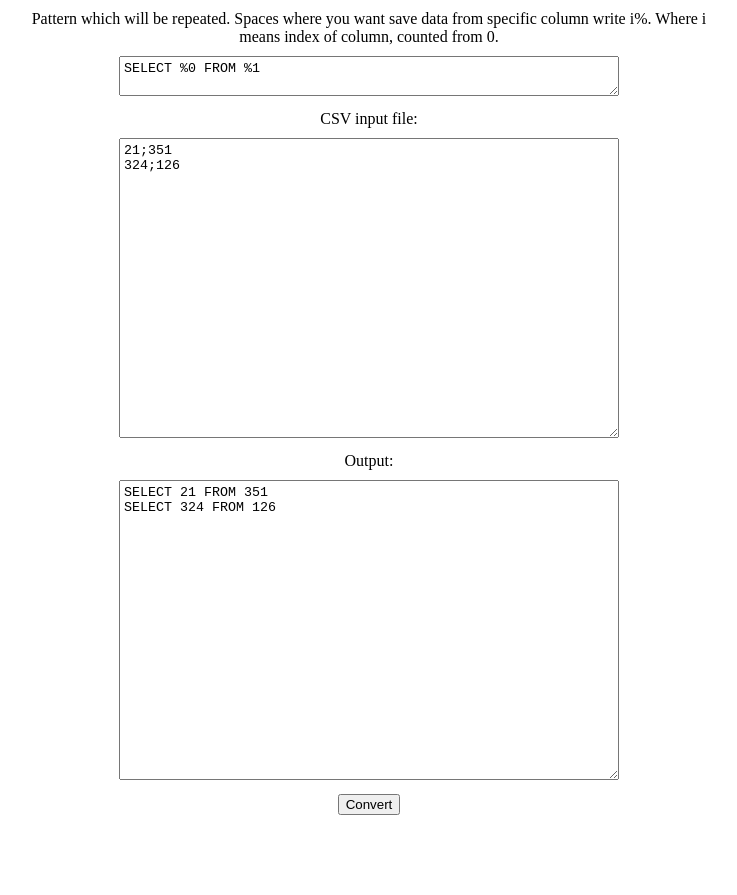
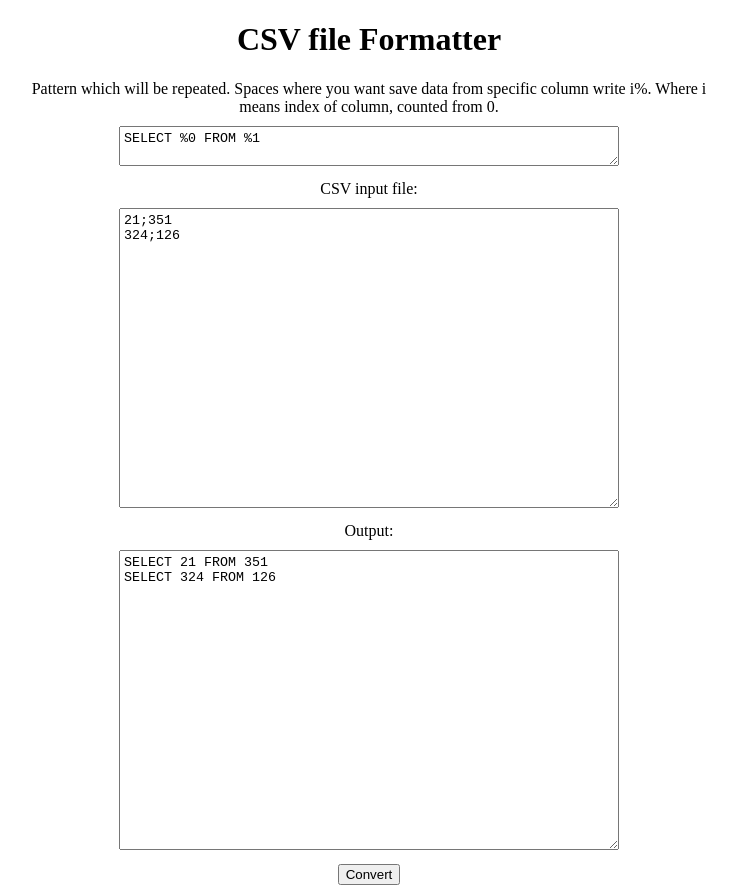
Before and after one commit to fandau1/CSVFormatter, a plain HTML site: page index.html in a window 1280 px wide. Shown: the whole page, without its empty margins (271-1008 px from the left). Before the commit the page ends 825 px from the top, so only its background shows below. Drawn offline with Linux system fonts and the light colour scheme.

Commit message:
edit to UTF-8, added page title

```diff
--- a/index.html
+++ b/index.html
@@ -45,9 +45,11 @@
     }
 </style>
 <head>
+	<meta charset="UTF-8">
     <title>CSV convertor</title>
 </head>
 <body style="text-align: center; margin-left: auto;margin-right: auto; max-width: 700px" onload="formdata()">
+	<h1>CSV file Formatter</h1>
     <div class="areaPad">
         <label for="prikaz">Pattern which will be repeated. Spaces where you want save data from specific column write i%. Where i means index of column, counted from 0.</label>
         <textarea id="prikaz" name="w3review" rows="4" cols="50" style="height: 40px">SELECT %0 FROM %1</textarea>
```
